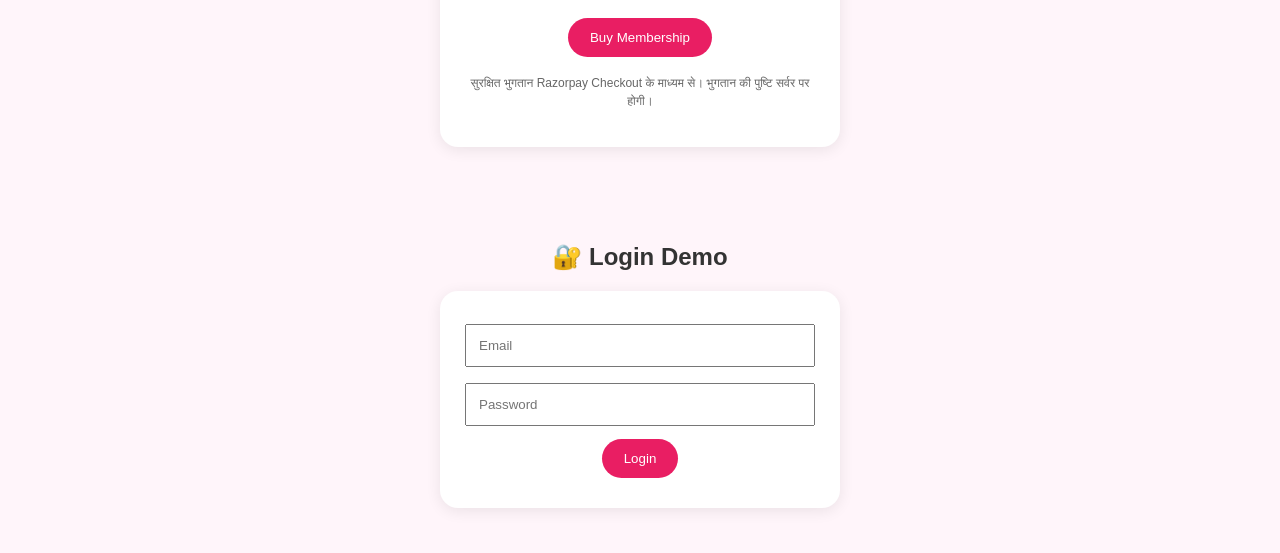
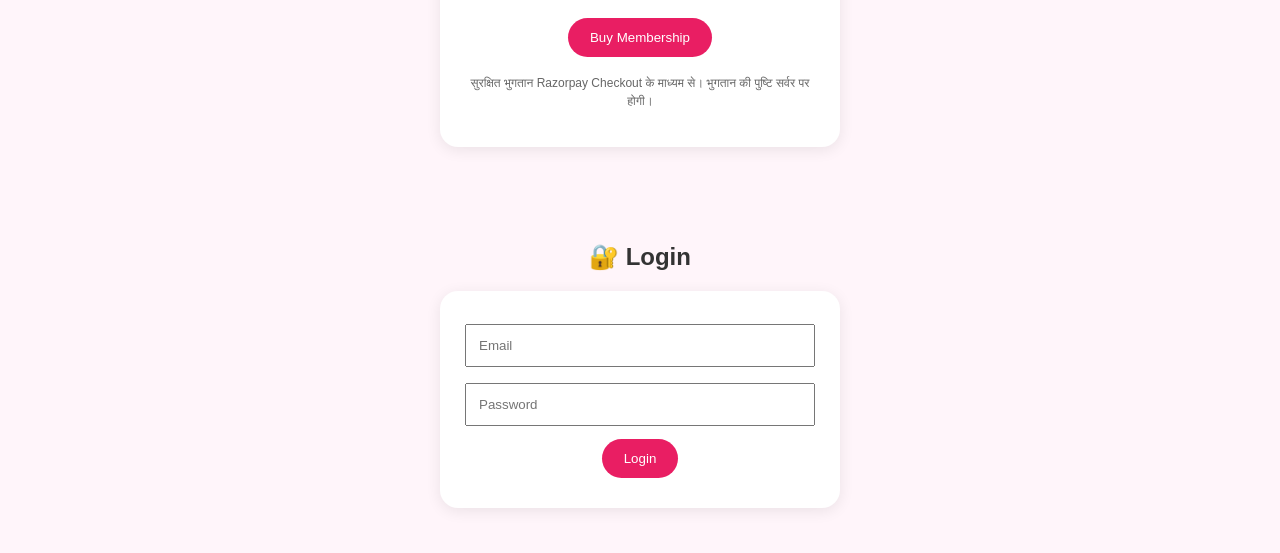
Before and after one commit to vj022364-design/loveconnect-website, a website: page index.html in a window 1280 px wide. Shown: the part 2530-3083 px from the top of the page. Drawn offline with Linux system fonts and the light colour scheme.

Commit message:
Add files via upload

```diff
--- a/index.html
+++ b/index.html
@@ -27,7 +27,7 @@ nav a{margin:8px;color:#e91e63;text-decoration:none;font-weight:bold}
 <section class="hero" id="home"><h2>अपना नया कनेक्शन खोजें ❤️</h2><p>नए लोगों से मिलें और बातचीत शुरू करें।</p><a class="btn" href="#profiles">प्रोफाइल देखें</a><a class="btn" href="#membership">Join Now ₹299</a></section>
 <section class="section" id="profiles"><h2>💕 Girls Profiles</h2><div class="profiles" id="profileList"></div></section>
 <section class="section" id="membership"><h2>⭐ Premium Membership</h2><div class="membership"><h3>6 Months Membership</h3><div class="price">₹299</div><p>पूरे 6 महीने के लिए</p><ul style="text-align:left;line-height:2"><li>20 प्रोफाइल</li><li>Chat विकल्प (मेंबरशिप के बाद)</li><li>Voice Call विकल्प (मेंबरशिप के बाद)</li><li>Video Call विकल्प (मेंबरशिप के बाद)</li><li>मोबाइल-फ्रेंडली वेबसाइट</li></ul><button class="btn" onclick="startPayment()">Buy Membership</button><p class="notice">सुरक्षित भुगतान Razorpay Checkout के माध्यम से। भुगतान की पुष्टि सर्वर पर होगी।</p></div></section>
-<section class="section" id="login"><h2>🔐 Login Demo</h2><div class="membership"><input id="email" type="email" placeholder="Email" style="width:100%;padding:12px;margin:8px 0"><input id="password" type="password" placeholder="Password" style="width:100%;padding:12px;margin:8px 0"><button class="btn" onclick="alert('यह केवल डेमो है; वास्तविक लॉगिन अभी सक्रिय नहीं है।')">Login</button></div></section>
+<section class="section" id="login"><h2>🔐 Login</h2><div class="membership"><input id="email" type="email" placeholder="Email" style="width:100%;padding:12px;margin:8px 0"><input id="password" type="password" placeholder="Password" style="width:100%;padding:12px;margin:8px 0"><button class="btn" onclick="alert('यह केवल डेमो है; वास्तविक लॉगिन अभी सक्रिय नहीं है।')">Login</button></div></section>
 <footer><h3>💗 LoveConnect</h3><p>केवल 18+ यूज़र्स के लिए।</p><p class="notice">वास्तविक प्रोफाइल फोटो केवल संबंधित व्यक्ति की अनुमति से इस्तेमाल करें।</p>© 2026 LoveConnect</footer>
 <script src="https://checkout.razorpay.com/v1/checkout.js"></script>
 <script>
```
Also changed, not shown: README_HI.txt.
